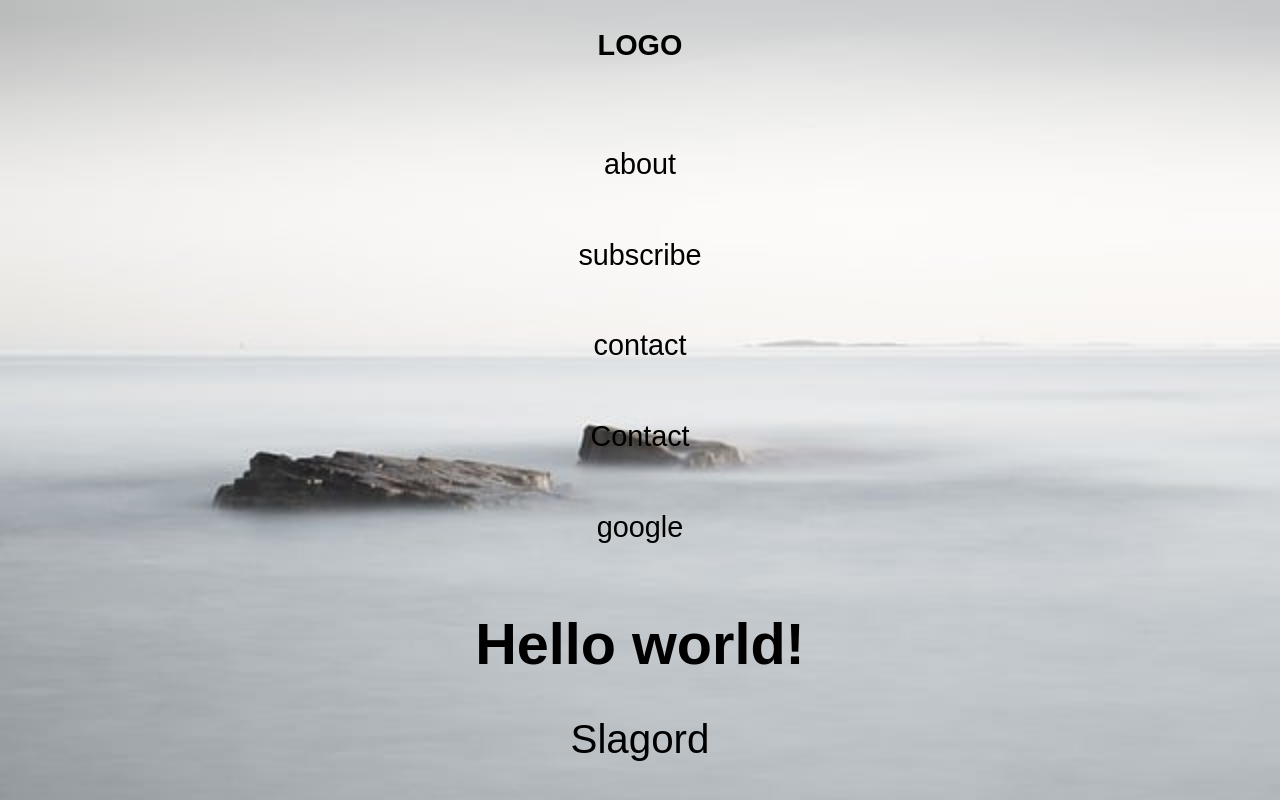
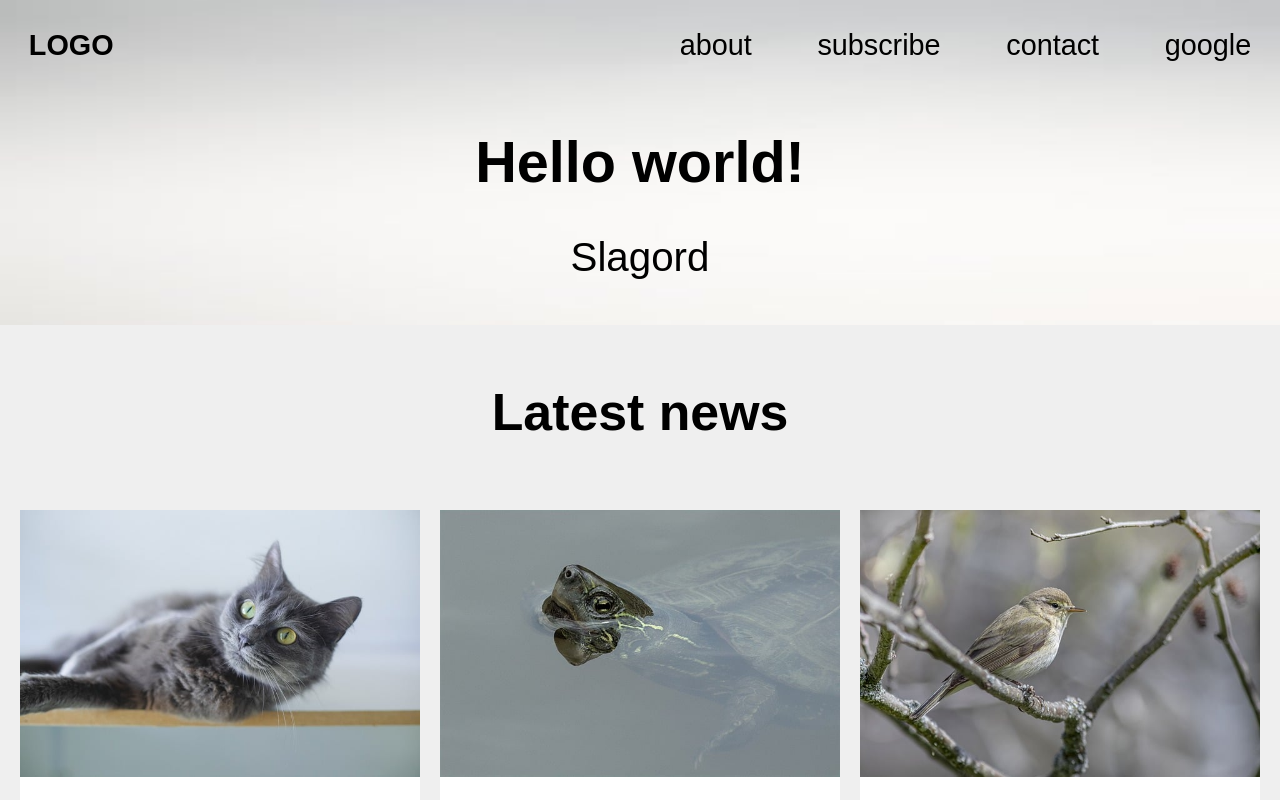
Before and after one commit to sondrbl/html-og-css, a plain HTML site: page HTML-OG-CSS/index.html in a window 1280 px wide. Shown: the top 800 px of the page. Drawn offline with Linux system fonts and the light colour scheme.

Commit message:
endringer i css

```diff
--- a/HTML-OG-CSS/index.html
+++ b/HTML-OG-CSS/index.html
@@ -17,7 +17,6 @@
                     <li><a href="about.html">about</a></li>
                     <li><a href="#">subscribe</a></li>
                     <li><a href="#">contact</a></li>
-                    <li><a href="#">Contact</a></li>
                     <!--Linker til annet nettsted-->
                     <li><a href="https://www.google.com">google</a></li>
                 </ul>
--- a/HTML-OG-CSS/style.css
+++ b/HTML-OG-CSS/style.css
@@ -138,3 +138,39 @@ footer nav ul li a{
     border-radius: 50px;
 
 }
+
+@media only screen and (min-width: 600px) {
+
+    header nav span{
+        float: left;
+    }
+
+    header nav ul{
+        float: right;
+        margin: 0;
+    }
+
+    header nav ul li{
+        display: inline-block;
+    }
+
+    header nav{
+        overflow: hidden;
+    }
+
+    main{
+        overflow: hidden;
+    }
+
+    main section{
+        overflow: hidden;
+        max-width: 1260px;
+        width: 100%;
+        margin: 0 auto;
+    }
+
+    main article{
+        float: left;
+        margin: 10px;
+    }
+}
```
